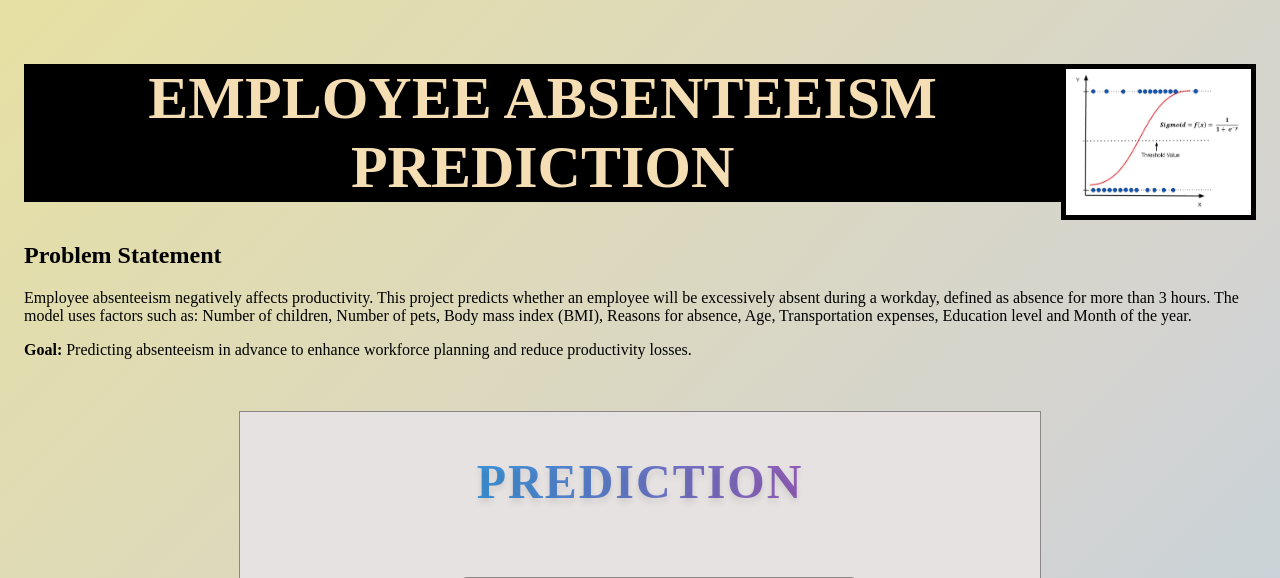
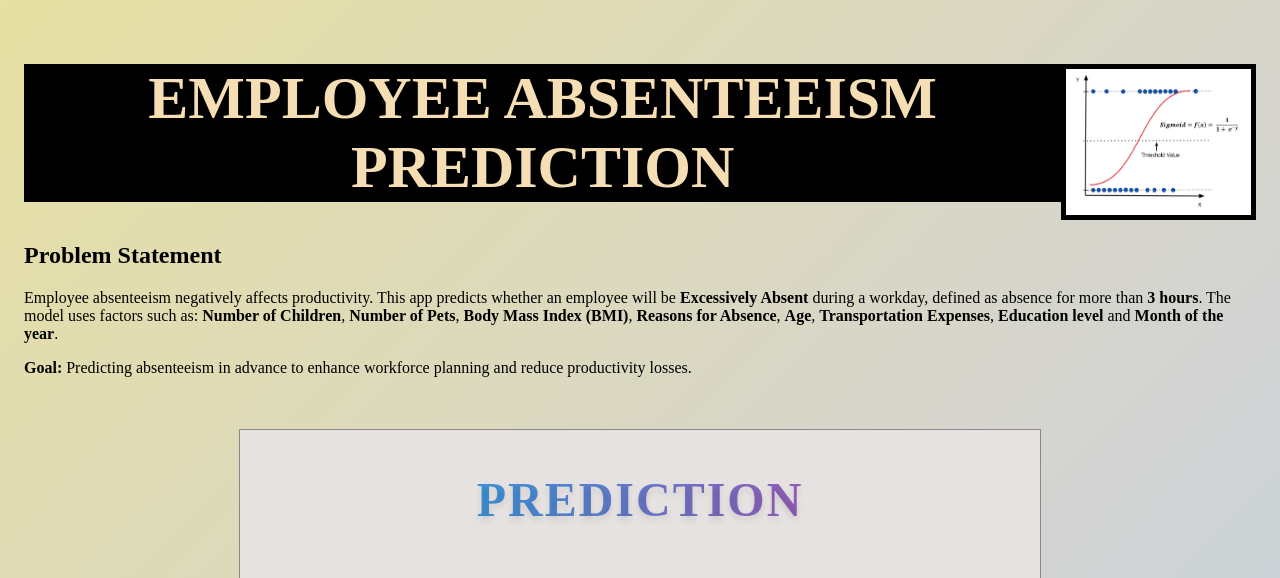
Before and after one commit to Shakpro10/Absenteeism-Prediction-App, a FastAPI app: page / in a window 1280 px wide. Shown: the top 578 px of the page. Run offline with FastAPI, Linux system fonts and the light colour scheme; parts of the project's set-up code (start-up, migrations or seed data) failed here and were passed over.

Commit message:
Added yml workflow, modified form.html and README.md

```diff
--- a/templates/form.html
+++ b/templates/form.html
@@ -19,7 +19,7 @@
 	<div>
         <h2><span>Problem Statement</span></h2>
         <p>
-            Employee absenteeism negatively affects productivity. This project predicts whether an employee will be excessively absent during a workday, defined as absence for more than 3 hours. The model uses factors such as: Number of children, Number of pets, Body mass index (BMI), Reasons for absence, Age, Transportation expenses, Education level and Month of the year.
+            Employee absenteeism negatively affects productivity. This app predicts whether an employee will be <strong>Excessively Absent</strong> during a workday, defined as absence for more than <strong>3 hours</strong>. The model uses factors such as: <strong>Number of Children</strong>, <strong>Number of Pets</strong>, <strong>Body Mass Index (BMI)</strong>, <strong>Reasons for Absence</strong>, <strong>Age</strong>, <strong>Transportation Expenses</strong>, <strong>Education level</strong> and <strong>Month of the year</strong>.
         </p>
 
         <p>
```
Also changed, not shown: .github/workflows/deploy.yml (added), README.md.
